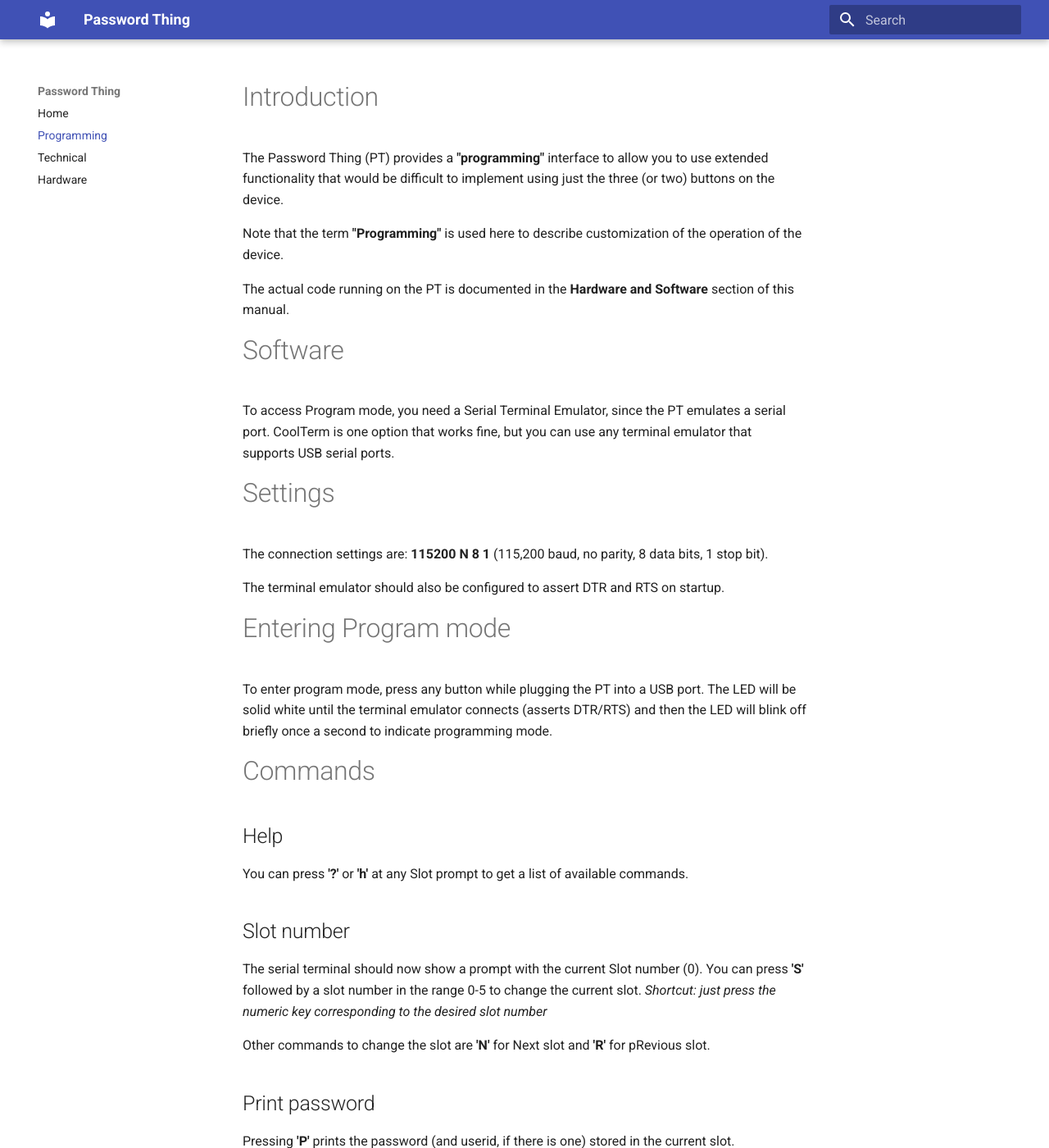
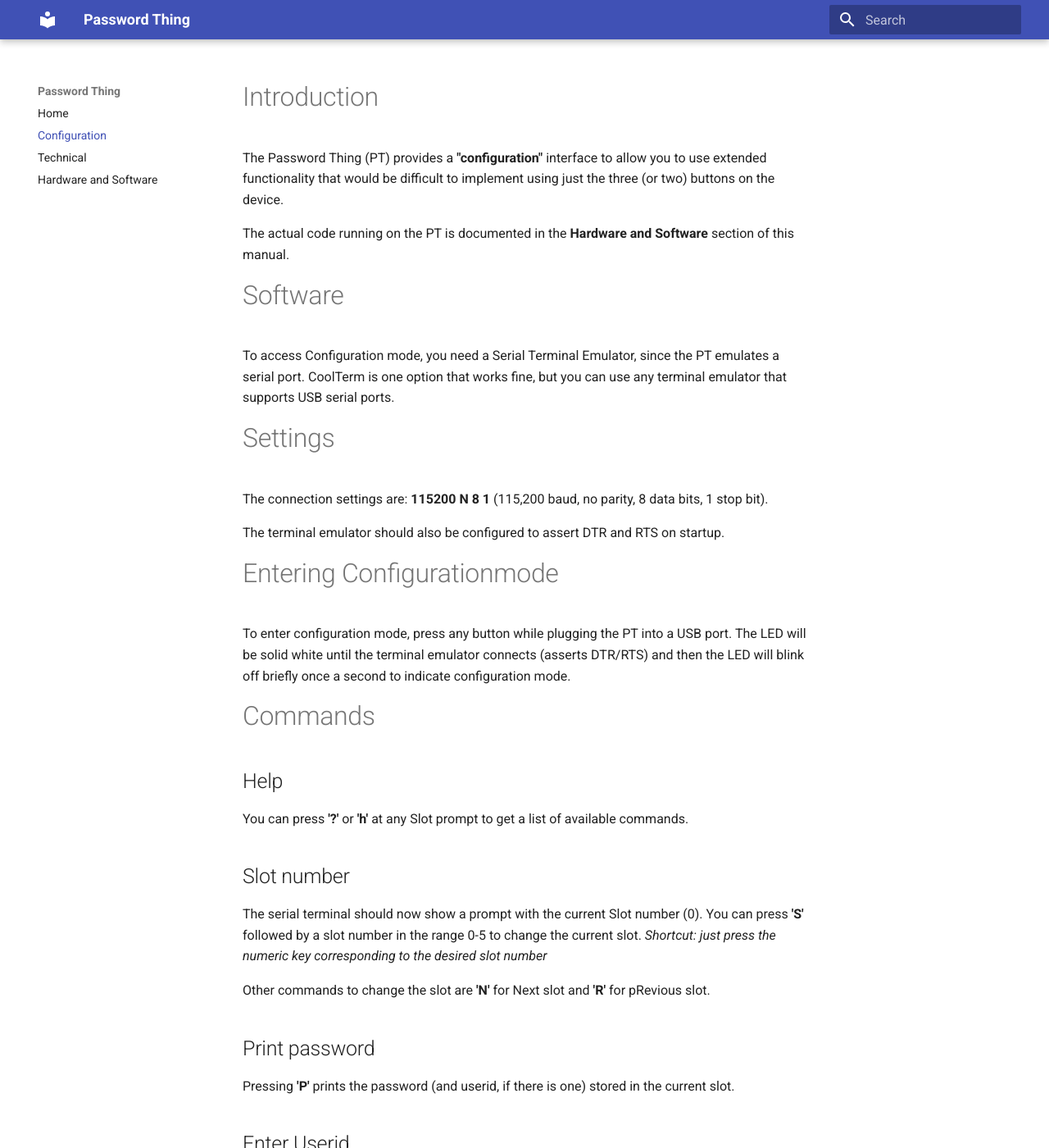
Before and after one commit to qvdm/PasswordThing, an MkDocs documentation site: the page built from docs/configuration.md, in a window 1280 px wide and 1400 px high. Shown: the whole window at 82% size. Built offline with MkDocs 1.6.1 and Material for MkDocs 9.7.7, drawn with Linux system fonts in a browser that asks for light colours; some of the changed text lies outside the part shown.

Commit message:
Changed terminology

```diff
--- a/docs/programming.md
+++ b/docs/configuration.md
@@ -1,18 +1,15 @@
 # Introduction
 
-The Password Thing (PT) provides a **"programming"** interface to allow you to use
+The Password Thing (PT) provides a **"configuration"** interface to allow you to use
 extended functionality that would be difficult to implement using just the
 three (or two) buttons on the device.
-
-Note that the term **"Programming"** is used here to describe customization
-of the operation of the device.
 
 The actual code running on the PT is documented in the **Hardware and
 Software** section of this manual.
 
 # Software
 
-To access Program mode, you need a Serial Terminal Emulator, since the PT emulates a
+To access Configuration mode, you need a Serial Terminal Emulator, since the PT emulates a
 serial port.  CoolTerm is one option that works fine, but you can use any
 terminal emulator that supports USB serial ports.
 
@@ -24,12 +21,12 @@ data bits, 1 stop bit).
 The terminal emulator should also be configured to assert DTR and RTS on
 startup.
 
-# Entering Program mode
+# Entering Configurationmode
 
-To enter program mode, press any button while plugging the PT into a USB
+To enter configuration mode, press any button while plugging the PT into a USB
 port.  The LED will be solid white until the terminal emulator connects
 (asserts DTR/RTS) and then the LED will blink off briefly once a second to
-indicate programming mode.
+indicate configuration mode.
 
 # Commands
 
@@ -63,13 +60,13 @@ Press **'M'** to set the mode for subsequent generated passwords.  The
 options are Alphabetic, Numeric, Alphanumeric and Special (allow special
 characters)
 
-The mode only applies to passwords generated via the programming interface,
+The mode only applies to passwords generated via the configuration interface,
 and a mode change only lasts for the current serial terminal sesssion.
 
 ## Set password generator Length
 Press **'L'** to set the length of subsequent generated passwords.
 
-The length only applies to passwords generated via the programming interface,
+The length only applies to passwords generated via the configuration interface,
 and a length change only lasts for the current serial terminal sesssion.
 
 ## Generate password
--- a/mkdocs.yml
+++ b/mkdocs.yml
@@ -2,9 +2,9 @@ site_name: Password Thing
 
 nav:
     - Home: index.md
-    - Programming: programming.md
+    - Configuration: configuration.md
     - Technical: technical.md
-    - Hardware: hardware.md
+    - Hardware and Software: hardware_and_software.md
 
 theme:
   name: 'material'
```
Also changed, not shown: docs/index.md (+7 -7 lines), docs/technical.md (+4 -4 lines).
